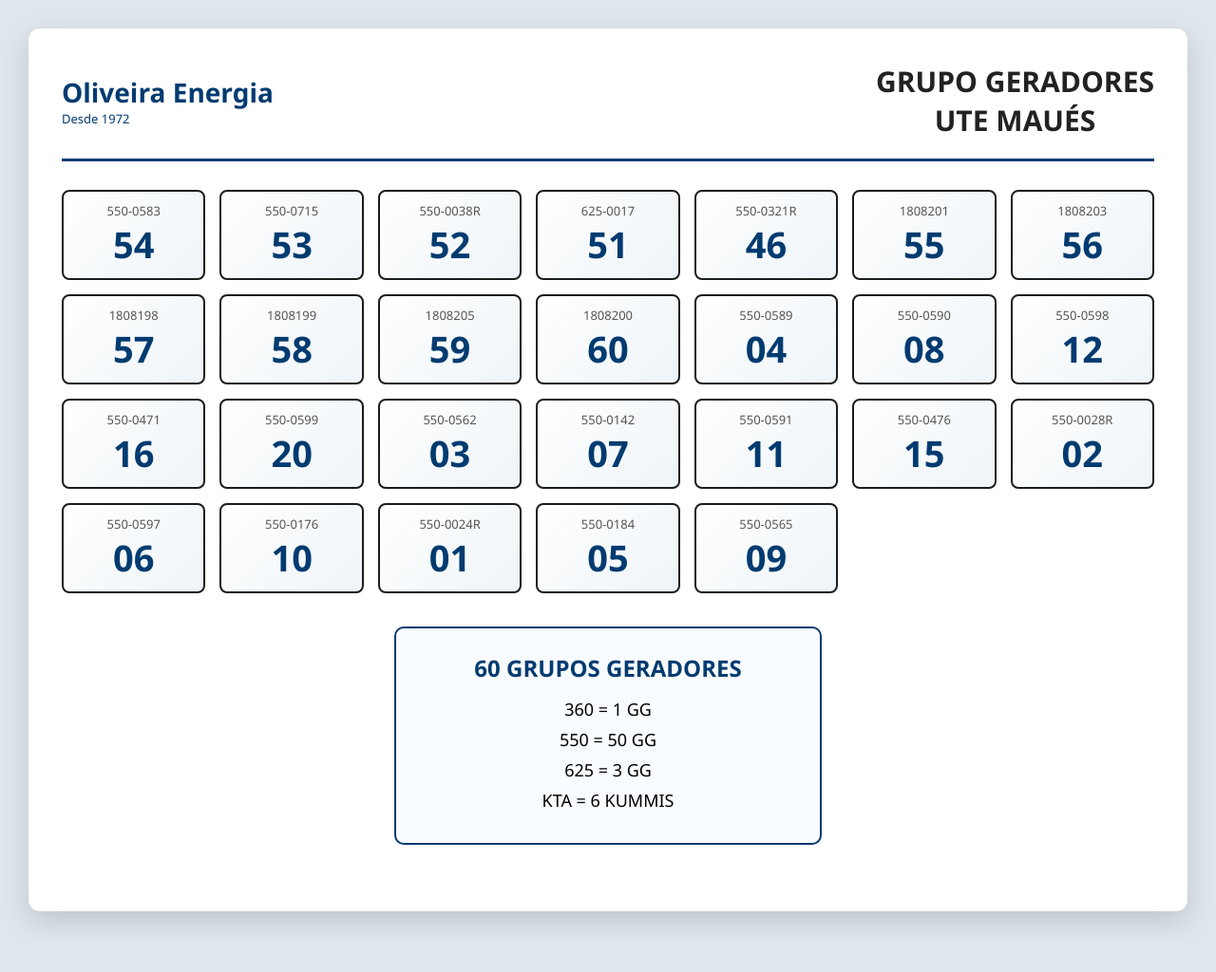
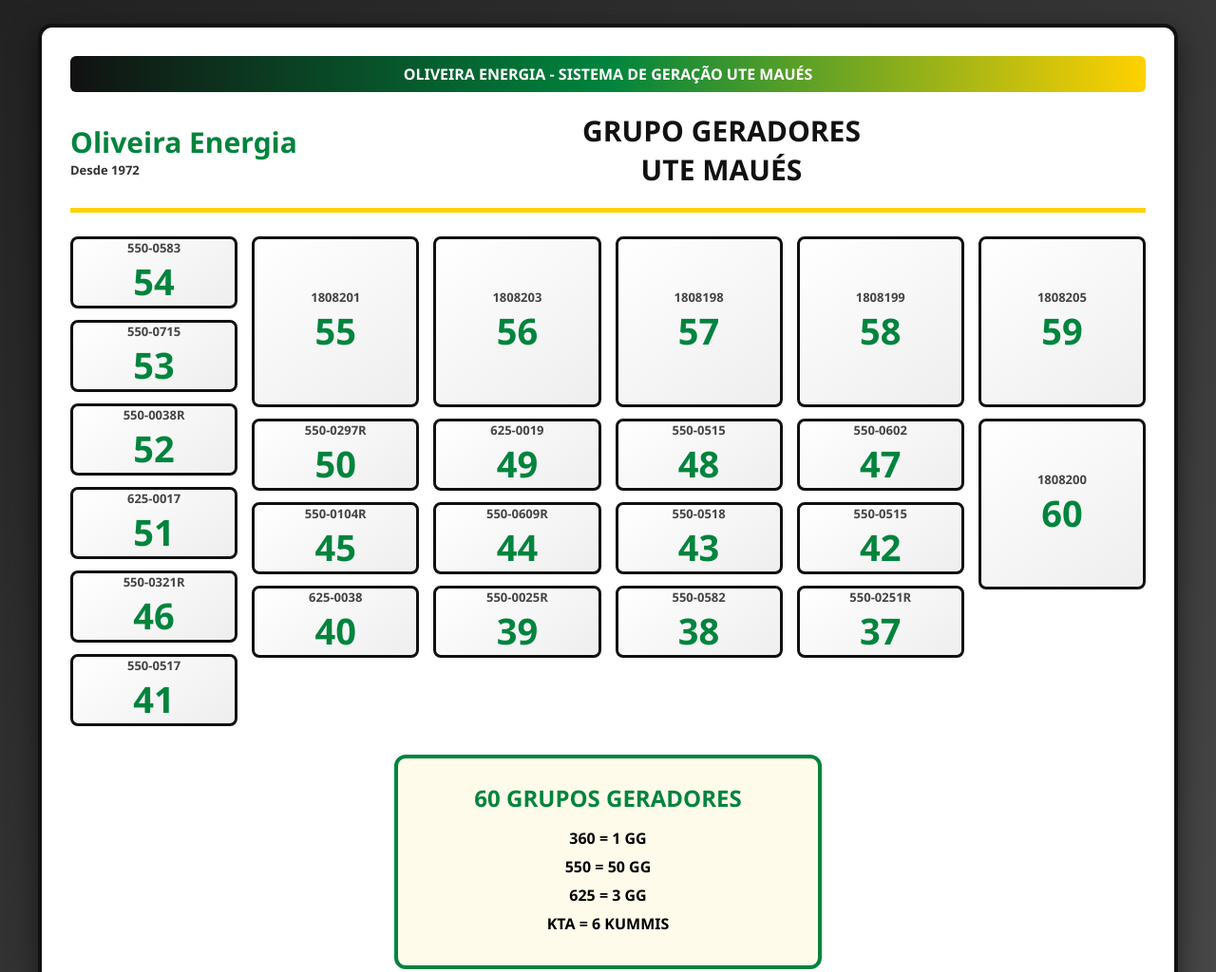
Before and after one commit to gabrielsenna97/UTE-BERURI, a plain HTML site: page index.html in a window 1280 px wide. Shown: the top 1024 px of the page at 95% size. Before the commit the page ends 990 px from the top, so only its background shows below. Drawn offline with Linux system fonts and the light colour scheme.

Commit message:
Update index.html

```diff
--- a/index.html
+++ b/index.html
@@ -1,83 +1,124 @@
 <!DOCTYPE html>
 <html lang="pt-BR">
-
 <head>
 <meta charset="UTF-8">
 <meta name="viewport" content="width=device-width, initial-scale=1.0">
 
-<title>UTE Maués | Grupo Geradores</title>
+<title>Grupo Geradores UTE Maués</title>
 
 <style>
 
 :root{
-    --azul:#003b70;
-    --azul-claro:#0066aa;
-    --cinza:#f1f3f5;
-    --preto:#222;
-    --borda:#1c1c1c;
-    --branco:#fff;
+    --preto:#111;
+    --verde:#00843D;
+    --amarelo:#FFD100;
+    --cinza:#eeeeee;
 }
 
 *{
-    box-sizing:border-box;
     margin:0;
     padding:0;
+    box-sizing:border-box;
     font-family:"Segoe UI",Arial,sans-serif;
 }
 
 
 body{
-    background:#dfe6ec;
-    padding:30px;
+
+    background:
+    linear-gradient(135deg,#222,#555);
+
+    padding:25px;
+
 }
+
 
 
 .container{
 
-    max-width:1300px;
+    max-width:1200px;
+
     margin:auto;
 
     background:white;
-    padding:35px;
 
-    border-radius:12px;
+    padding:30px;
 
-    box-shadow:
-    0 10px 30px rgba(0,0,0,.15);
+    border-radius:15px;
+
+    border:4px solid var(--preto);
+
+    box-shadow:0 10px 30px #0008;
+
 }
 
 
 
 /* CABEÇALHO */
 
-.header{
+.faixa{
 
-display:flex;
-align-items:center;
-justify-content:space-between;
+    background:
 
-border-bottom:3px solid var(--azul);
+    linear-gradient(
+    90deg,
+    var(--preto),
+    var(--verde),
+    var(--amarelo)
+    );
 
-padding-bottom:20px;
-margin-bottom:30px;
+    color:white;
+
+    text-align:center;
+
+    padding:8px;
+
+    font-weight:bold;
+
+    border-radius:6px;
+
+    margin-bottom:20px;
 
 }
 
 
-.logo{
 
-font-size:28px;
-font-weight:800;
-color:var(--azul);
+.topo{
+
+    display:flex;
+
+    align-items:center;
+
+    justify-content:space-between;
+
+    border-bottom:5px solid var(--amarelo);
+
+    padding-bottom:20px;
+
+    margin-bottom:25px;
 
 }
 
 
-.logo span{
+
+.logo{
+
+    font-size:30px;
+
+    font-weight:900;
+
+    color:var(--verde);
+
+}
+
+
+.logo small{
 
     display:block;
+
     font-size:13px;
-font-weight:400;
+
+    color:#333;
 
 }
 
@@ -85,9 +126,50 @@
 
 h1{
 
+    flex:1;
+
     text-align:center;
+
     font-size:30px;
-color:#222;
+
+    color:var(--preto);
+
+}
+
+
+
+/* MAPA */
+
+.grid-superior{
+
+    display:grid;
+
+    grid-template-columns:repeat(6,1fr);
+
+    gap:15px;
+
+}
+
+
+.inferior{
+
+    display:grid;
+
+    grid-template-columns:repeat(4,1fr);
+
+    gap:40px;
+
+}
+
+
+.coluna,
+.coluna-inferior{
+
+    display:flex;
+
+    flex-direction:column;
+
+    gap:12px;
 
 }
 
@@ -95,43 +177,29 @@
 
 /* GERADORES */
 
-.grid{
+.bloco{
 
-display:grid;
+    min-height:75px;
 
-grid-template-columns:
-repeat(auto-fit,minmax(150px,1fr));
-
-gap:15px;
-
-}
-
-
-
-.gerador{
-
-height:95px;
-
-border:2px solid var(--borda);
+    border:3px solid var(--preto);
 
     border-radius:8px;
 
     background:
+
     linear-gradient(
-135deg,
+    145deg,
     #fff,
-#eef4f8
+    var(--cinza)
     );
-
 
     display:flex;
 
     flex-direction:column;
 
-align-items:center;
-
     justify-content:center;
 
+    align-items:center;
 
     transition:.2s;
 
@@ -139,12 +207,21 @@
 
 
 
-.gerador:hover{
+.bloco:hover{
 
-transform:translateY(-4px);
+    border-color:var(--verde);
 
-box-shadow:
-0 8px 15px rgba(0,0,0,.15);
+    box-shadow:0 0 15px var(--verde);
+
+    transform:scale(1.03);
+
+}
+
+
+
+.grande{
+
+    height:180px;
 
 }
 
@@ -154,7 +231,9 @@
 
     font-size:13px;
 
-color:#555;
+    font-weight:bold;
+
+    color:#444;
 
 }
 
@@ -164,49 +243,50 @@
 
     font-size:38px;
 
-font-weight:800;
+    font-weight:900;
 
-color:var(--azul);
+    color:var(--verde);
 
 }
 
 
 
-/* RESUMO */
+/* CENTRO */
 
-.resumo{
 
-margin:35px auto;
+.centro{
 
-max-width:450px;
+    width:450px;
 
-border:2px solid var(--azul);
-
-border-radius:10px;
+    margin:30px auto;
 
     padding:25px;
 
     text-align:center;
 
-background:#f8fbff;
+    border:4px solid var(--verde);
+
+    border-radius:12px;
+
+    background:#fffbea;
 
 }
 
 
-.resumo h2{
+.centro h2{
 
-color:var(--azul);
+    color:var(--verde);
 
     margin-bottom:15px;
 
 }
 
 
-.resumo p{
+.centro p{
+
+    font-weight:bold;
 
     margin:8px;
-
-font-size:18px;
 
 }
 
@@ -214,22 +294,45 @@
 
 /* MOBILE */
 
+@media(max-width:900px){
 
-@media(max-width:600px){
+.grid-superior{
 
-body{
-padding:10px;
+grid-template-columns:repeat(2,1fr);
+
 }
 
 
-.container{
-padding:20px;
+.inferior{
+
+grid-template-columns:repeat(2,1fr);
+
 }
 
 
-.header{
+.centro{
+
+width:100%;
+
+}
+
+}
+
+
+@media(max-width:500px){
+
+.grid-superior,
+.inferior{
+
+grid-template-columns:1fr;
+
+}
+
+
+.topo{
 
 flex-direction:column;
+
 gap:15px;
 
 }
@@ -243,7 +346,6 @@
 
 }
 
-
 </style>
 
 </head>
@@ -255,13 +357,19 @@
 <div class="container">
 
 
-<header class="header">
+<div class="faixa">
+OLIVEIRA ENERGIA - SISTEMA DE GERAÇÃO UTE MAUÉS
+</div>
+
+
+
+<div class="topo">
 
 <div class="logo">
 
 Oliveira Energia
 
-<span>Desde 1972</span>
+<small>Desde 1972</small>
 
 </div>
 
@@ -272,19 +380,17 @@
 </h1>
 
 
-</header>
+</div>
 
 
 
-<section id="geradores" class="grid"></section>
+<div class="grid-superior" id="superior"></div>
 
 
 
-<div class="resumo">
+<div class="centro">
 
-<h2>
-60 GRUPOS GERADORES
-</h2>
+<h2>60 GRUPOS GERADORES</h2>
 
 <p>360 = 1 GG</p>
 <p>550 = 50 GG</p>
@@ -295,6 +401,9 @@
 
 
 
+<div class="inferior" id="inferior"></div>
+
+
 </div>
 
 
@@ -302,71 +411,174 @@
 <script>
 
 
-const geradores=[
+function criar(c,n,g=false){
+
+return `
+
+<div class="bloco ${g?'grande':''}">
+
+<div class="codigo">${c}</div>
+
+<div class="numero">${n}</div>
+
+</div>
+
+`;
+
+}
 
 
+
+/* POSIÇÃO ORIGINAL SUPERIOR */
+
+
+let superior=[
+
+
+[
 ["550-0583","54"],
 ["550-0715","53"],
 ["550-0038R","52"],
 ["625-0017","51"],
 ["550-0321R","46"],
-
-["1808201","55"],
-["1808203","56"],
-["1808198","57"],
-["1808199","58"],
-["1808205","59"],
-["1808200","60"],
+["550-0517","41"]
+],
 
 
+[
+["1808201","55",1],
+["550-0297R","50"],
+["550-0104R","45"],
+["625-0038","40"]
+],
+
+
+[
+["1808203","56",1],
+["625-0019","49"],
+["550-0609R","44"],
+["550-0025R","39"]
+],
+
+
+[
+["1808198","57",1],
+["550-0515","48"],
+["550-0518","43"],
+["550-0582","38"]
+],
+
+
+[
+["1808199","58",1],
+["550-0602","47"],
+["550-0515","42"],
+["550-0251R","37"]
+],
+
+
+[
+["1808205","59",1],
+["1808200","60",1]
+]
+
+];
+
+
+
+superior.forEach(col=>{
+
+let html="<div class='coluna'>";
+
+col.forEach(x=>{
+
+html+=criar(x[0],x[1],x[2]);
+
+});
+
+html+="</div>";
+
+document.querySelector("#superior").innerHTML+=html;
+
+});
+
+
+
+
+/* POSIÇÃO ORIGINAL INFERIOR */
+
+
+let inferior=[
+
+
+[
 ["550-0589","04"],
 ["550-0590","08"],
 ["550-0598","12"],
 ["550-0471","16"],
 ["550-0599","20"],
+["550-0600","24"],
+["550-0594","28"],
+["550-0344R","32"],
+["550-0596","36"]
+],
 
+
+[
 ["550-0562","03"],
 ["550-0142","07"],
 ["550-0591","11"],
 ["550-0476","15"],
+["550-0592","19"],
+["550-0581","23"],
+["550-0366","27"],
+["550-0367","31"],
+["550-0563","35"]
+],
 
 
+[
 ["550-0028R","02"],
 ["550-0597","06"],
 ["550-0176","10"],
+["550-0027R","14"],
+["550-0305","18"],
+["550-05125R","22"],
+["360-0015","26"],
+["550-0302R","30"],
+["550-0209R","34"]
+],
 
 
+[
 ["550-0024R","01"],
 ["550-0184","05"],
-["550-0565","09"]
-
+["550-0565","09"],
+["550-0566","13"],
+["550-0601","17"],
+["550-0593","21"],
+["550-0302R1","25"],
+["550-0241R","29"],
+["550-0482","33"]
+]
 
 ];
 
 
 
-const painel=document.querySelector("#geradores");
+inferior.forEach(col=>{
 
+let html="<div class='coluna-inferior'>";
 
-geradores.forEach(g=>{
+col.forEach(x=>{
 
+html+=criar(x[0],x[1]);
 
-painel.innerHTML += `
+});
 
-<div class="gerador">
+html+="</div>";
 
-<div class="codigo">
-${g[0]}
-</div>
-
-<div class="numero">
-${g[1]}
-</div>
-
-</div>
-
-`;
-
+document.querySelector("#inferior").innerHTML+=html;
 
 });
 
@@ -375,5 +587,4 @@
 
 
 </body>
-
 </html>
```
Lines whose indentation alone changed are shown as unchanged.
